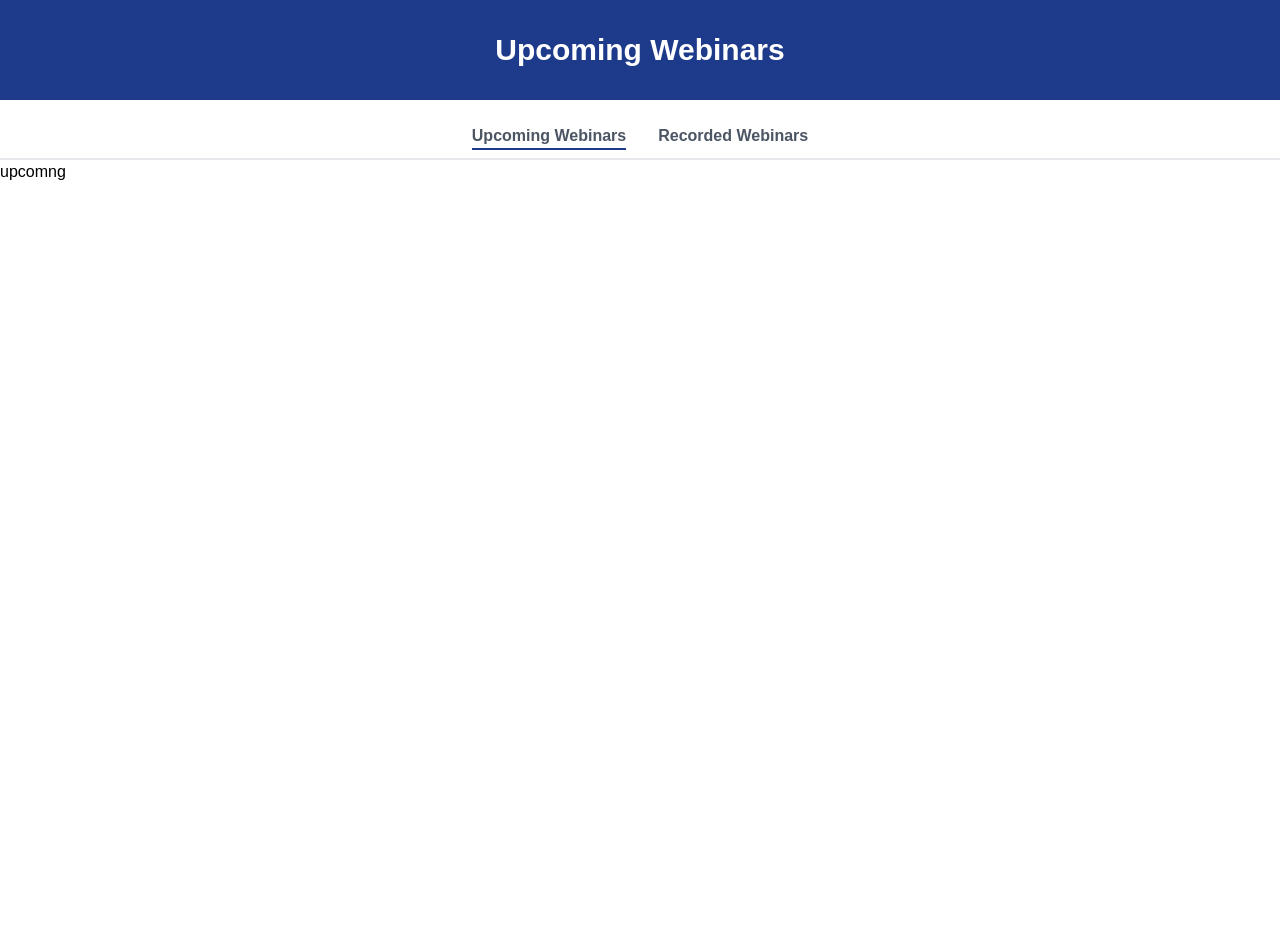
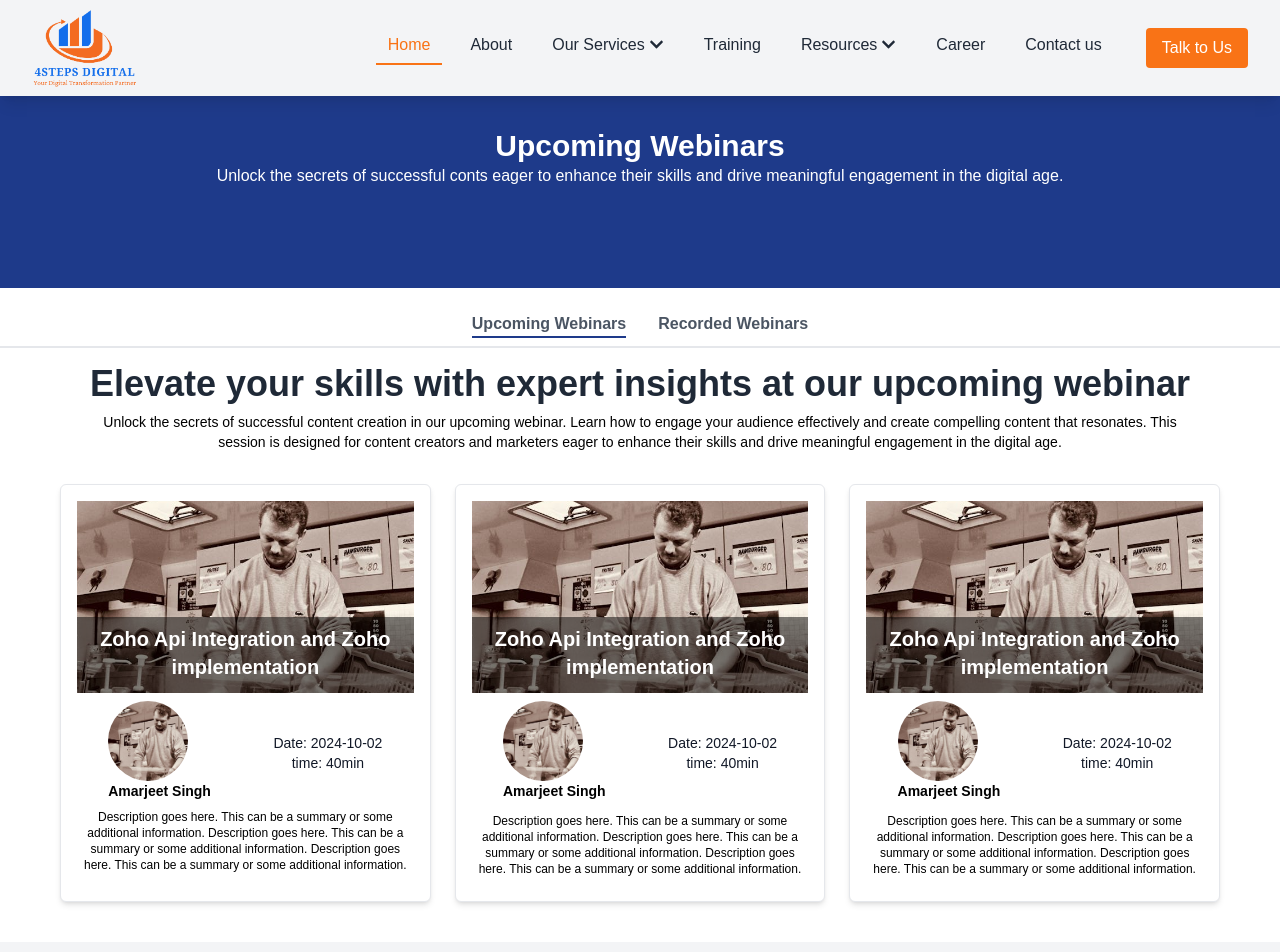
Before and after one commit to vivek-chauhan973/FourSteps, a Next.js app: page /webinarpages/upcoming in a window 1280 px wide. Shown: the top 952 px of the page. Before the commit the page ends 800 px from the top, so only its background shows below. Built offline with nearby package versions, Linux system fonts and the light colour scheme.

Commit message:
02-10-24 webinar almost done

```diff
--- a/src/Component/Header/DesktopRsource.jsx
+++ b/src/Component/Header/DesktopRsource.jsx
@@ -67,7 +67,7 @@ const DesktopResource = ({ resourceopen, setResourceopen }) => {
             <li className="flex justify-between items-center  hover:bg-gray-200  px-4 py-3  cursor-pointer">
               <div className="flex gap-1  items-center">
                 <FontAwesomeIcon icon={faVideo} className=" text-gray-600" />
-                <Link href="#">Webinar</Link>
+                <Link href="/WebinarCard/Webinarcard">Webinar</Link>
               </div>
               <FontAwesomeIcon icon={faCaretRight} className=" text-gray-600" />
             </li>
--- a/src/Component/Home.jsx
+++ b/src/Component/Home.jsx
@@ -34,7 +34,7 @@ const Home = () => {
   return (
     <div>
       {/* <Trail /> */}
-      <Webinarcard/>
+      {/* <Webinarcard/> */}
       <Nav />
       <BackToTop />
       <HeroSection />
--- a/src/Component/WebinarCard/Webinarcard.jsx
+++ b/src/Component/WebinarCard/Webinarcard.jsx
@@ -265,6 +265,7 @@
 import Link from "next/link";
 import React, { useState, useEffect } from "react";
 import { useRouter } from "next/router";
+import Nav from "../Header/Nav";
 
 const Webinars = () => {
   const router = useRouter();
@@ -277,13 +278,20 @@ const Webinars = () => {
   };
 
   return (
-    <div className="grid gap-4 text-center">
-      <header className="bg-blue-900 text-white p-8">
+    <div>
+    <Nav/>
+      <div className=" container ">
+        <div className="grid gap-4   text-center">
+          <header className="bg-blue-900 h-48 text-white p-8">
             <h1 className="text-3xl font-bold">
               {activeLink === "upcoming"
                 ? "Upcoming Webinars"
                 : "Watch Recorded Webinars"}
             </h1>
+            <div>
+              Unlock the secrets of successful conts eager to enhance their
+              skills and drive meaningful engagement in the digital age.
+            </div>
           </header>
           <div className="flex justify-center gap-8 border-b-2 border-gray-200 py-2">
             <Link href="/webinarpages/upcoming">
@@ -312,6 +320,9 @@ const Webinars = () => {
             </Link>
           </div>
         </div>
+      </div>
+
+    </div>
   );
 };
 
--- a/src/pages/webinarpages/recorded.jsx
+++ b/src/pages/webinarpages/recorded.jsx
@@ -1,173 +1,101 @@
-// import Webinarcard from "@/Component/WebinarCard/Webinarcard";
-// import React from "react";
+import Webinarcard from "@/Component/WebinarCard/Webinarcard";
+import React, { useState } from "react";
 
-// const recorded = () => {
-//   const features = [
-//     {
-//       title: "Ultra HD streaming",
-//       description: "Video & audio conferencing",
-//
-//       logos: [
-//         "/images/zoom.png",
-//         "/images/google-meet.png",
-//         "/images/microsoft-teams.png",
-//       ],
-//     },
-//     {
-//       title: "Smart scheduling",
-//       description: "Calendar sync & booking links",
-//
-//       logos: [
-//         "/images/ion.png",
-//         "/images/canendly.png",
-//         "/images/acuity-scheduling.png",
-//         "/images/chili-piper.png",
-//       ],
-//     },
-//     {
-//       title: "Workshops & webinars",
-//       description: "Professional registration process",
-//
-//       logos: [
-//         "/images/luma.png",
-//         "/images/hopin-events.png",
-//         "/images/livestorm.png",
-//         "/images/zoom-webinars.png",
-//       ],
-//     },
-//   ];
-
-//   return (
-//     <div>
-//       <Webinarcard />
-
-//       <div className="container mx-auto py-8">
-//         <div className="grid grid-cols-1 md:grid-cols-3 gap-6">
-//           {features.map((feature, index) => (
-//             <div
-//               key={index}
-//               className="bg-white p-6 rounded-lg shadow-md text-center"
-//             >
-//               <h2 className="text-xl font-bold text-blue-600">
-//                 {feature.title}
-//               </h2>
-//               <p className="text-gray-700">{feature.description}</p>
-//               {feature.replacing && (
-//                 <div className="my-4 inline-block bg-gray-200 text-gray-700 py-1 px-3 rounded-full">
-//                   REPLACING
-//                 </div>
-//               )}
-//               <div className="flex justify-center gap-4 mt-4">
-//                 {feature.logos.map((logo, idx) => (
-//                   <img
-//                     key={idx}
-//                     src={logo}
-//                     alt="Logo"
-//                     className="h-8 object-contain"
-//                   />
-//                 ))}
-//               </div>
-//             </div>
-//           ))}
-//         </div>
-//       </div>
-//     </div>
-//   );
-// };
-
-// export default recorded;
-
-import Webinarcard from "@/Component/WebinarCard/Webinarcard";
-import React from "react";
-
-const recorded = () => {
-  const features = [
+import { Footer } from "@/Component/Footer/Footer";
+const Recorded = () => {
+  const data = [
     {
       title: "Ultra HD streaming",
       description:
-        "Video & audio conferencing You can apply reusable button styles in your Next.js component using Tailwind CSS utility classes for hover effects and active states. This approach keeps your code clean and efficient without the need for separate CSS files.",
-
-      logos: [
-        "/images/zoom.png",
-        "/images/google-meet.png",
-        "/images/microsoft-teams.png",
-      ],
-      video: "https://www.youtube.com/embed/dQw4w9WgXcQ", // Add YouTube video URL here
+        "This setup should correctly center your feature titles. If it still doesn't work, it might help to inspect the elements using your browser's developer tools to see how the styles are being applied.",
+      video: "https://www.youtube.com/embed/dQw4w9WgXcQ", // Add YouTube video URL
     },
     {
       title: "Smart scheduling",
-      description: "Calendar sync & booking links",
-
-      logos: [
-        "/images/ion.png",
-        "/images/canendly.png",
-        "/images/acuity-scheduling.png",
-        "/images/chili-piper.png",
-      ],
-      video: "https://www.youtube.com/embed/2Vv-BfVoq4g", // Add YouTube video URL here
+      description:
+        "This setup should correctly center your feature titles. If it still doesn't work, it might help to inspect the elements using your browser's developer tools to see how the styles are being applied.",
+      video: "https://www.youtube.com/embed/2Vv-BfVoq4g", // Add YouTube video URL
     },
     {
       title: "Workshops & webinars",
-      description: "Professional registration process",
-
-      logos: [
-        "/images/luma.png",
-        "/images/hopin-events.png",
-        "/images/livestorm.png",
-        "/images/zoom-webinars.png",
-      ],
-      video: "https://www.youtube.com/embed/3JZ_D3ELwOQ", // Add YouTube video URL here
+      description:
+        "This setup should correctly center your feature titles. If it still doesn't work, it might help to inspect the elements using your browser's developer tools to see how the styles are being applied.",
+      video: "https://www.youtube.com/embed/3JZ_D3ELwOQ", // Add YouTube video URL
     },
   ];
 
+  const [expandedIndex, setExpandedIndex] = useState(null);
+
+  const toggleReadMore = (index) => {
+    setExpandedIndex(expandedIndex === index ? null : index);
+  };
+
   return (
-    <div>
-      <Webinarcard />
 
-      <div className="container mx-auto py-8">
-        <div className="grid grid-cols-1 md:grid-cols-3 gap-6">
-          {features.map((feature, index) => (
+    <div>  <Webinarcard />
+    <div className="container mx-auto p-4">
+
+      <div className="text-center my-6">
+        <h2 className="text-2xl md:text-3xl lg:text-4xl font-semibold text-gray-800">
+          Unlock knowledge at your own pace with our recorded webinars
+        </h2>
+
+        <p className=" py-2 px-20  text-sm">
+          Are you looking to streamline your
+          business operations and boost productivity? Join us for an insightful
+          webinar led by <b>Amarjeet Singh</b>, a seasoned Zoho consultant and
+          automation expert. In this session, Amarjeet will share his extensive
+          knowledge of Zoho’s suite of applications and how they can transform
+          your business.
+        </p>
+      </div>
+      <div className="grid grid-cols-1 md:grid-cols-2 lg:grid-cols-3 gap-6 p-6">
+        {data.map((item, index) => (
           <div
             key={index}
-              className="bg-white p-6 rounded-lg shadow-md text-center hover:shadow-lg transition-shadow duration-300"
+            className="bg-white rounded-lg shadow-md p-6 flex flex-col items-center"
           >
-              {/* YouTube Iframe */}
-              <div className="w-full h-48 mb-4">
+            {/* Embedded YouTube Video */}
+            <div className="w-full h-48 mb-3">
               <iframe
                 className="w-full h-full rounded-lg"
-                  src={feature.video}
-                  title={feature.title}
+                src={item.video}
+                title={item.title}
                 frameBorder="0"
                 allow="accelerometer; autoplay; clipboard-write; encrypted-media; gyroscope; picture-in-picture"
                 allowFullScreen
               ></iframe>
             </div>
 
-              {/* Title */}
-              <h2 className="text-xl font-bold text-blue-600 mb-2">
-                {feature.title}
-              </h2>
+            {/* Feature Title */}
+            <div className="bg-gray-200 text-black font-semibold rounded-full py-1 px-4 flex justify-center">
+              <span className="text-center">{item.title}</span>
+            </div>
 
-              {/* Description */}
-              <p className="text-gray-700">{feature.description}</p>
-
-              {/* Logos */}
-              <div className="flex justify-center gap-4 mt-4">
-                {feature.logos.map((logo, idx) => (
-                  <img
-                    key={idx}
-                    src={logo}
-                    alt="Logo"
-                    className="h-8 object-contain"
-                  />
-                ))}
+            {/* Description with Read More/Less */}
+            <div className="mt-2 text-gray-700 text-center">
+              <div className={`text-sm`}>
+                {/* Show truncated description if not expanded */}
+                {expandedIndex === index
+                  ? item.description
+                  : item.description.length > 100 // Adjust the number of characters to truncate
+                  ? item.description.slice(0, 100) + "..." // Truncated version
+                  : item.description}
+              </div>
+              <span
+                className="text-blue-500 cursor-pointer mt-2"
+                onClick={() => toggleReadMore(index)}
+              >
+                {expandedIndex === index ? "Read Less" : "Read More"}
+              </span>
             </div>
           </div>
         ))}
       </div>
+      <Footer />
     </div>
     </div>
   );
 };
 
-export default recorded;
+export default Recorded;
--- a/src/pages/webinarpages/upcoming.jsx
+++ b/src/pages/webinarpages/upcoming.jsx
@@ -1,11 +1,163 @@
 import Webinarcard from "@/Component/WebinarCard/Webinarcard";
 import React from "react";
+import Image from "next/image";
+import { Footer } from "@/Component/Footer/Footer";
 
 const upcoming = () => {
   return (
-    <div>
+    <div className=" container">
       <Webinarcard />
-      <h1> upcomng  </h1>
+
+      <div className=" mx-auto p-4">
+        <div className="text-center ">
+          <h2 className="text-2xl md:text-3xl lg:text-4xl font-semibold text-gray-800">
+            Elevate your skills with expert insights at our upcoming webinar
+          </h2>
+
+          <p className=" py-2 px-20  text-sm">
+            Unlock the secrets of successful content creation in our upcoming
+            webinar. Learn how to engage your audience effectively and create
+            compelling content that resonates. This session is designed for
+            content creators and marketers eager to enhance their skills and
+            drive meaningful engagement in the digital age.
+          </p>
+          <div className="grid grid-cols-1 md:grid-cols-2 lg:grid-cols-3 mx-5   gap-6 p-6">
+            {/* <!-- Card 1 --> */}
+            <div className=" bg-white  shadow-md  p-4  border-[1px] rounded-md flex flex-col items-center">
+              {/* Title Image Section */}
+              <div className="relative w-full  h-48">
+                <Image
+                  className="absolute  rounded- object-cover"
+                  src="/image/try.jpeg"
+                  alt="Image Here"
+                  layout="fill"
+                />
+                <div className="absolute bottom-0 left-0 right-0 px-3 py-2 rounded-b- bg-black bg-opacity-50">
+                  <h2 className="text-xl font-bold text-white mb-1">
+                    Zoho Api Integration and Zoho implementation
+                  </h2>
+                </div>
+              </div>
+
+              {/* Additional Data Section */}
+              <div className="mt-2 flex  justify-around items-center w-full">
+                <div className="flex-shrink-0">
+                  <Image
+                    src="/image/try.jpeg"
+                    alt="Profile Pic"
+                    className="w-20 h-20 rounded-full object-cover"
+                    height={300}
+                    width={300}
+                  />
+                  <h2 className="text-sm font-bold text-black mb-1">
+                    Amarjeet Singh
+                  </h2>
+                </div>
+                <div>
+                  <p className="text-gray-900 text-sm">Date: 2024-10-02</p>
+                  <p className="text-gray-900 text-sm">time: 40min</p>
+                </div>
+              </div>
+              <p className="text-black text-xs py-1">
+                Description goes here. This can be a summary or some additional
+                information. Description goes here. This can be a summary or
+                some additional information. Description goes here. This can be
+                a summary or some additional information.
+              </p>
+            </div>
+            {/* <!-- Card 2--> */}
+            <div className=" bg-white  shadow-md  p-4  border-[1px] rounded-md flex flex-col items-center">
+              {/* Title Image Section */}
+              <div className="relative w-full  h-48">
+                <Image
+                  className="absolute  rounded- object-cover"
+                  src="/image/try.jpeg"
+                  alt="Image Here"
+                  layout="fill"
+                />
+                <div className="absolute bottom-0 left-0 right-0 px-3 py-2 rounded-b- bg-black bg-opacity-50">
+                  <h2 className="text-xl font-bold text-white mb-1">
+                    Zoho Api Integration and Zoho implementation
+                  </h2>
+                </div>
+              </div>
+
+              {/* Additional Data Section */}
+              <div className="mt-2 flex  justify-around items-center w-full">
+                <div className="flex-shrink-0">
+                  <Image
+                    src="/image/try.jpeg"
+                    alt="Profile Pic"
+                    className="w-20 h-20 rounded-full object-cover"
+                    height={300}
+                    width={300}
+                  />
+                  <h2 className="text-sm font-bold text-black mb-1">
+                    Amarjeet Singh
+                  </h2>
+                </div>
+                <div>
+                  <p className="text-gray-900 text-sm">Date: 2024-10-02</p>
+                  <p className="text-gray-900 text-sm">time: 40min</p>
+                </div>
+              </div>
+              <p className="text-black text-xs py-2">
+                Description goes here. This can be a summary or some additional
+                information. Description goes here. This can be a summary or
+                some additional information. Description goes here. This can be
+                a summary or some additional information.
+              </p>
+            </div>
+            {/* <!-- Card 3 --> */}
+            <div className=" bg-white  shadow-md  p-4  border-[1px] rounded-md flex flex-col items-center">
+              {/* Title Image Section */}
+              <div className="relative w-full  h-48">
+                <Image
+                  className="absolute  rounded- object-cover"
+                  src="/image/try.jpeg"
+                  alt="Image Here"
+                  layout="fill"
+                />
+                <div className="absolute bottom-0 left-0 right-0 px-3 py-2 rounded-b- bg-black bg-opacity-50">
+                  <h2 className="text-xl font-bold text-white mb-1">
+                    Zoho Api Integration and Zoho implementation
+                  </h2>
+                </div>
+              </div>
+
+              {/* Additional Data Section */}
+              <div className="mt-2 flex  justify-around items-center w-full">
+                <div className="flex-shrink-0">
+                  <Image
+                    src="/image/try.jpeg"
+                    alt="Profile Pic"
+                    className="w-20 h-20 rounded-full object-cover"
+                    height={300}
+                    width={300}
+                  />
+                  <h2 className="text-sm font-bold text-black mb-1">
+                    Amarjeet Singh
+                  </h2>
+                </div>
+                <div>
+                  <p className="text-gray-900 text-sm">Date: 2024-10-02</p>
+                  <p className="text-gray-900 text-sm">time: 40min</p>
+                </div>
+              </div>
+              <p className="text-black text-xs py-2">
+                Description goes here. This can be a summary or some additional
+                information. Description goes here. This can be a summary or
+                some additional information. Description goes here. This can be
+                a summary or some additional information.
+              </p>
+            </div>
+          </div>
+        </div>
+      </div>
+
+      <div>
+        <Footer />
+      </div>
     </div>
   );
 };
```
Also changed, not shown: public/image/try.jpeg (added). Lines whose indentation alone changed are shown as unchanged.
